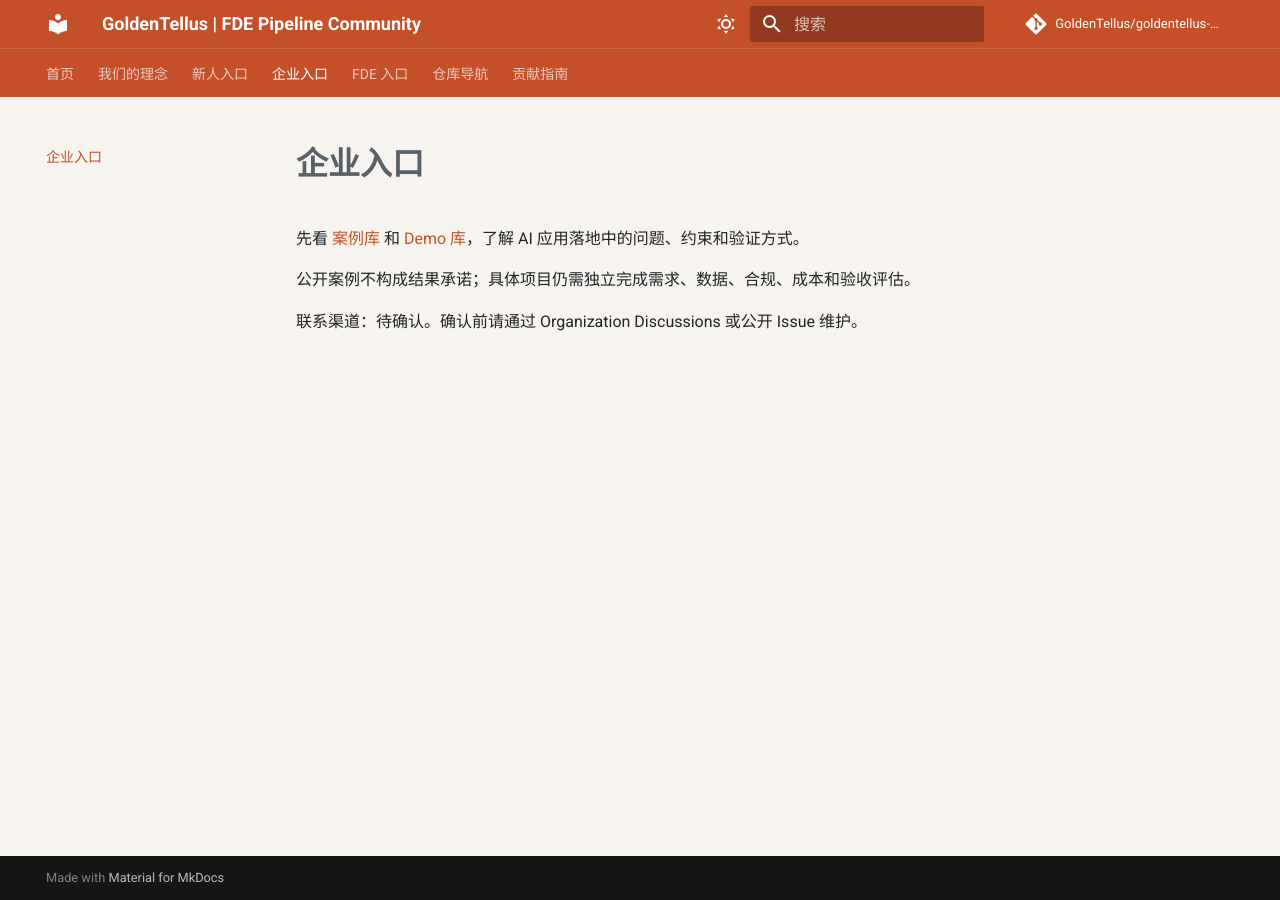
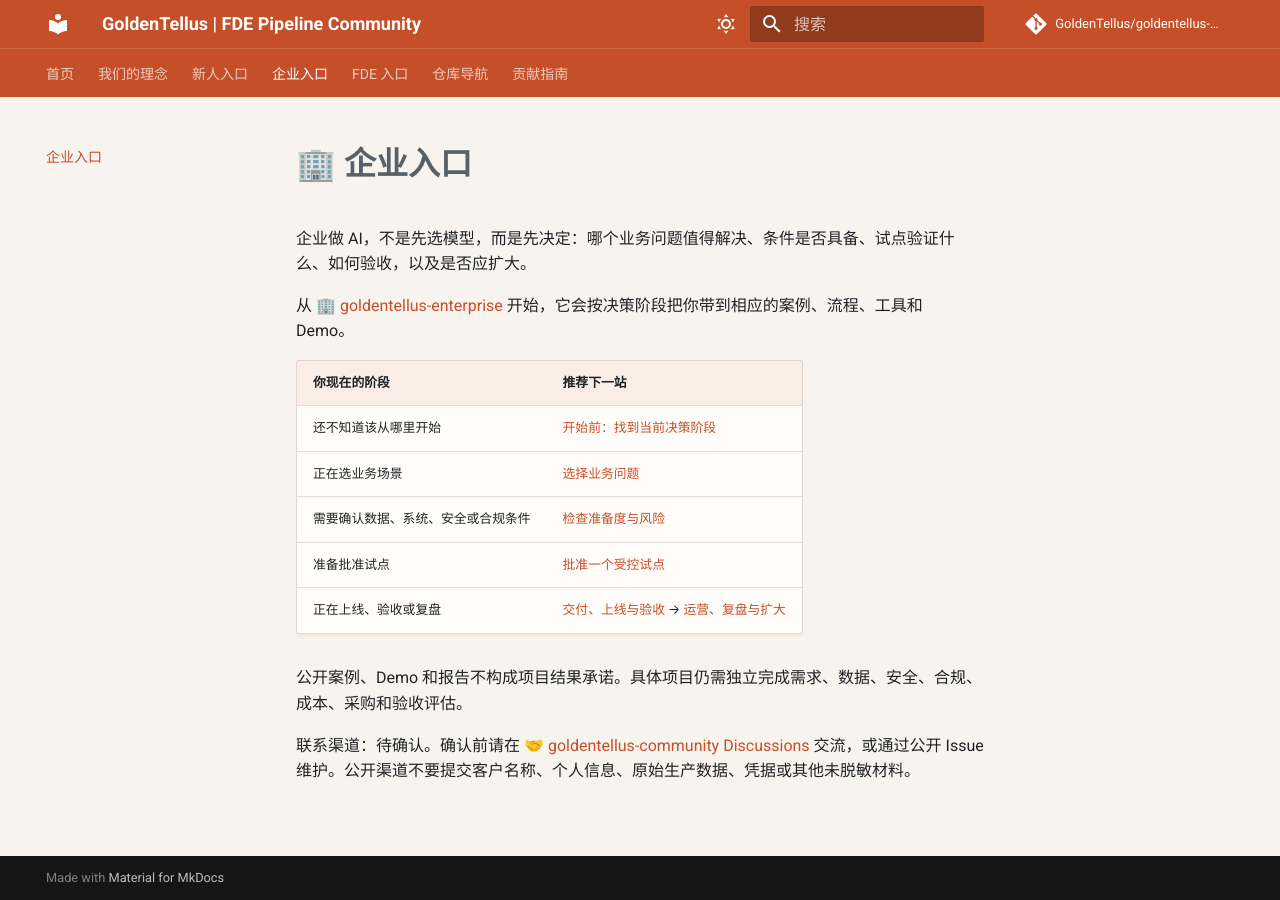
Before and after one commit to GoldenTellus/goldentellus-home, an MkDocs documentation site: the page built from docs/for-enterprise.md, in a window 1280 px wide. Built offline with MkDocs 1.6.1 and Material for MkDocs 9.7.7, drawn with Linux system fonts in a browser that asks for light colours; comment, search, counter and statistics services are not loaded.

Commit message:
docs(home): add enterprise decision entry

```diff
--- a/docs/for-enterprise.md
+++ b/docs/for-enterprise.md
@@ -1,7 +1,17 @@
-# 企业入口
+# 🏢 企业入口
 
-先看 [案例库](https://github.com/GoldenTellus/goldentellus-cases) 和 [Demo 库](https://github.com/GoldenTellus/goldentellus-demos)，了解 AI 应用落地中的问题、约束和验证方式。
+企业做 AI，不是先选模型，而是先决定：哪个业务问题值得解决、条件是否具备、试点验证什么、如何验收，以及是否应扩大。
 
-公开案例不构成结果承诺；具体项目仍需独立完成需求、数据、合规、成本和验收评估。
+从 [🏢 goldentellus-enterprise](https://github.com/GoldenTellus/goldentellus-enterprise) 开始，它会按决策阶段把你带到相应的案例、流程、工具和 Demo。
 
-联系渠道：待确认。确认前请通过 Organization Discussions 或公开 Issue 维护。
+| 你现在的阶段 | 推荐下一站 |
+|---|---|
+| 还不知道该从哪里开始 | [开始前：找到当前决策阶段](https://github.com/GoldenTellus/goldentellus-enterprise/blob/main/guides/00-start-here.md) |
+| 正在选业务场景 | [选择业务问题](https://github.com/GoldenTellus/goldentellus-enterprise/blob/main/guides/01-choose-a-business-problem.md) |
+| 需要确认数据、系统、安全或合规条件 | [检查准备度与风险](https://github.com/GoldenTellus/goldentellus-enterprise/blob/main/guides/02-check-readiness-and-risk.md) |
+| 准备批准试点 | [批准一个受控试点](https://github.com/GoldenTellus/goldentellus-enterprise/blob/main/guides/03-approve-a-pilot.md) |
+| 正在上线、验收或复盘 | [交付、上线与验收](https://github.com/GoldenTellus/goldentellus-enterprise/blob/main/guides/04-deliver-and-accept.md) → [运营、复盘与扩大](https://github.com/GoldenTellus/goldentellus-enterprise/blob/main/guides/05-operate-and-scale.md) |
+
+公开案例、Demo 和报告不构成项目结果承诺。具体项目仍需独立完成需求、数据、安全、合规、成本、采购和验收评估。
+
+联系渠道：待确认。确认前请在 [🤝 goldentellus-community Discussions](https://github.com/GoldenTellus/goldentellus-community/discussions) 交流，或通过公开 Issue 维护。公开渠道不要提交客户名称、个人信息、原始生产数据、凭据或其他未脱敏材料。
```
Also changed, not shown: README.md (+2 -0 lines), docs/navigation.md (+2 -0 lines).
